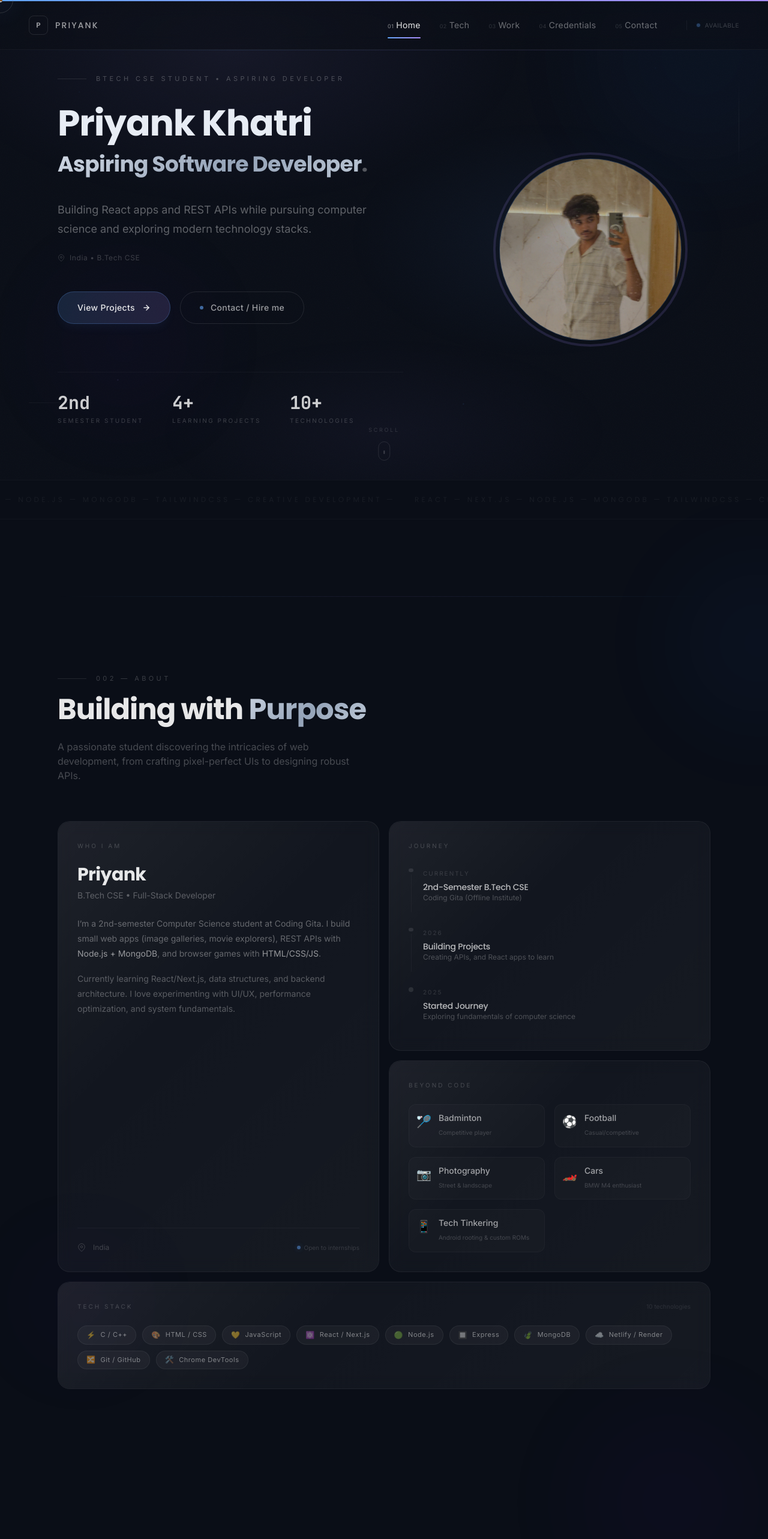
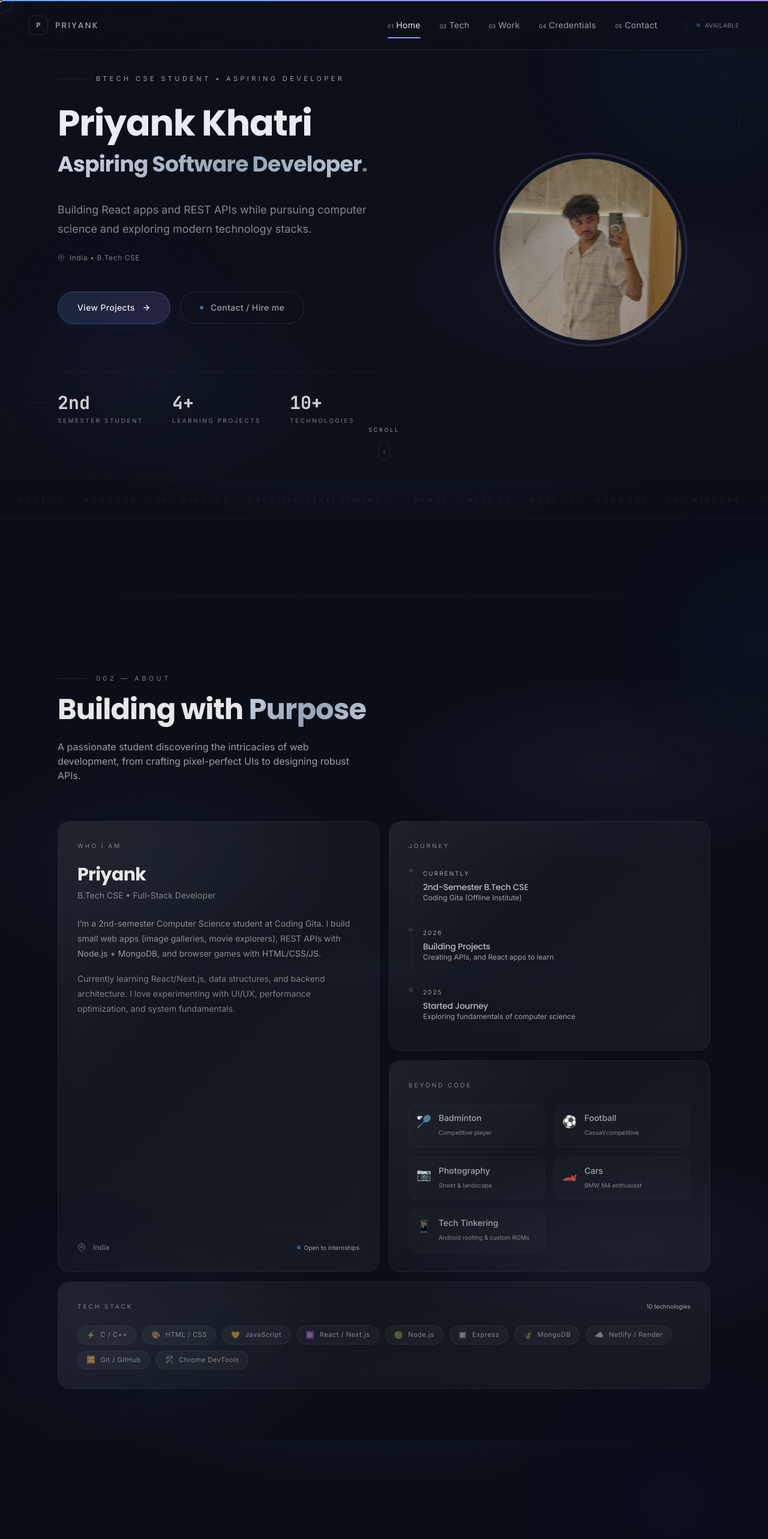
Before and after one commit to Priyankkhatri/My-Portfolio, a React (Vite) app: page / in a window 1280 px wide. Shown: the top 2566 px of the page at 60% size. Built offline with nearby package versions, Linux system fonts and the light colour scheme.

Commit message:
improved text opacity

```diff
--- a/src/index.css
+++ b/src/index.css
@@ -27,55 +27,22 @@ html {
   -moz-osx-font-smoothing: grayscale;
 }
 
+/* ── Main Background ───────────────────────────────────── */
 body {
   margin: 0;
   padding: 0;
+  /* The main dark blue colour the user requested to fix */
   background-color: #0a0e17;
   color: #e8edf5;
   font-family: 'Inter', system-ui, -apple-system, sans-serif;
   line-height: 1.6;
   overflow-x: hidden;
-}
-
-/* ── Animated Background ───────────────────────────────── */
-body::before {
-  content: '';
-  position: fixed;
-  inset: 0;
-  z-index: 0;
-  pointer-events: none;
-  background:
+  /* Add the static gradients here directly instead of animating on a pseudo-element which breaks some browsers */
+  background-image:
     radial-gradient(ellipse 80% 50% at 50% -20%, rgba(96, 165, 250, 0.08) 0%, transparent 60%),
     radial-gradient(ellipse 60% 40% at 80% 60%, rgba(167, 139, 250, 0.06) 0%, transparent 50%),
     radial-gradient(ellipse 50% 50% at 20% 80%, rgba(96, 165, 250, 0.04) 0%, transparent 50%);
-  animation: bgShift 20s ease-in-out infinite alternate;
-}
-
-@keyframes bgShift {
-  0% {
-    background:
-      radial-gradient(ellipse 80% 50% at 50% -20%, rgba(96, 165, 250, 0.08) 0%, transparent 60%),
-      radial-gradient(ellipse 60% 40% at 80% 60%, rgba(167, 139, 250, 0.06) 0%, transparent 50%),
-      radial-gradient(ellipse 50% 50% at 20% 80%, rgba(96, 165, 250, 0.04) 0%, transparent 50%);
-  }
-  33% {
-    background:
-      radial-gradient(ellipse 70% 60% at 30% 10%, rgba(167, 139, 250, 0.07) 0%, transparent 55%),
-      radial-gradient(ellipse 50% 50% at 70% 50%, rgba(96, 165, 250, 0.05) 0%, transparent 50%),
-      radial-gradient(ellipse 60% 40% at 50% 90%, rgba(167, 139, 250, 0.04) 0%, transparent 50%);
-  }
-  66% {
-    background:
-      radial-gradient(ellipse 60% 50% at 70% -10%, rgba(96, 165, 250, 0.06) 0%, transparent 55%),
-      radial-gradient(ellipse 80% 40% at 20% 40%, rgba(167, 139, 250, 0.07) 0%, transparent 55%),
-      radial-gradient(ellipse 50% 50% at 60% 90%, rgba(96, 165, 250, 0.04) 0%, transparent 50%);
-  }
-  100% {
-    background:
-      radial-gradient(ellipse 80% 50% at 40% 0%, rgba(167, 139, 250, 0.08) 0%, transparent 60%),
-      radial-gradient(ellipse 60% 40% at 90% 70%, rgba(96, 165, 250, 0.06) 0%, transparent 55%),
-      radial-gradient(ellipse 50% 50% at 10% 60%, rgba(167, 139, 250, 0.04) 0%, transparent 50%);
-  }
+  background-attachment: fixed;
 }
 
 /* ── Animated Floating Particles ──────────────────────── */
--- a/src/sections/About.jsx
+++ b/src/sections/About.jsx
@@ -105,7 +105,7 @@ export default function About() {
                 {/* Section header */}
                 <div className="flex items-center gap-4 mb-4">
                     <div className="w-12 h-px bg-white/10" />
-                    <p className="text-[11px] tracking-[0.4em] uppercase text-white/20">002 &mdash; About</p>
+                    <p className="text-[11px] tracking-[0.4em] uppercase text-white/45">002 &mdash; About</p>
                 </div>
                 <h2
                     className="text-3xl md:text-5xl font-bold mb-6 text-white/90"
@@ -113,7 +113,7 @@ export default function About() {
                 >
                     Building with <span className="text-gradient-silver">Purpose</span>
                 </h2>
-                <p className="text-sm md:text-base text-white/25 max-w-lg mb-16">
+                <p className="text-sm md:text-base text-white/60 max-w-lg mb-16">
                     A passionate student discovering the intricacies of web development,
                     from crafting pixel-perfect UIs to designing robust APIs.
                 </p>
@@ -125,30 +125,30 @@ export default function About() {
                     <TiltCard span="lg:col-span-2 lg:row-span-2" delay={0}>
                         <div className="h-full flex flex-col justify-between">
                             <div>
-                                <p className="text-[10px] tracking-[0.3em] uppercase text-white/20 mb-6">Who I Am</p>
+                                <p className="text-[10px] tracking-[0.3em] uppercase text-white/45 mb-6">Who I Am</p>
                                 <h3
                                     className="text-2xl md:text-3xl font-bold text-white/90 mb-2"
                                     style={{ fontFamily: "'Poppins', sans-serif" }}
                                 >
                                     Priyank
                                 </h3>
-                                <p className="text-sm text-white/30 mb-6">B.Tech CSE &bull; Full-Stack Developer</p>
-                                <p className="text-sm leading-[1.8] text-white/35 mb-4">
+                                <p className="text-sm text-white/45 mb-6">B.Tech CSE &bull; Full-Stack Developer</p>
+                                <p className="text-sm leading-[1.8] text-white/50 mb-4">
                                     I’m a 2nd-semester Computer Science student at Coding Gita. I build small web apps (image galleries, movie explorers), REST APIs with <span className="text-white/55">Node.js + MongoDB</span>, and browser games with <span className="text-white/55">HTML/CSS/JS</span>.
                                 </p>
-                                <p className="text-sm leading-[1.8] text-white/30">
+                                <p className="text-sm leading-[1.8] text-white/45">
                                     Currently learning React/Next.js, data structures, and backend architecture. I love experimenting with UI/UX, performance optimization, and system fundamentals.
                                 </p>
                             </div>
 
                             <div className="flex items-center gap-3 mt-8 pt-6 border-t border-white/[0.04]">
-                                <svg width="14" height="14" viewBox="0 0 24 24" fill="none" stroke="currentColor" strokeWidth="1.5" className="text-white/20">
+                                <svg width="14" height="14" viewBox="0 0 24 24" fill="none" stroke="currentColor" strokeWidth="1.5" className="text-white/45">
                                     <path d="M21 10c0 7-9 13-9 13s-9-6-9-13a9 9 0 0 1 18 0z" /><circle cx="12" cy="10" r="3" />
                                 </svg>
-                                <span className="text-xs text-white/20">India</span>
+                                <span className="text-xs text-white/45">India</span>
                                 <span className="ml-auto flex items-center gap-1.5">
                                     <span className="w-1.5 h-1.5 bg-[#60a5fa]/60 rounded-full animate-pulse-glow" />
-                                    <span className="text-[10px] text-white/15">Open to internships</span>
+                                    <span className="text-[10px] text-white/60">Open to internships</span>
                                 </span>
                             </div>
                         </div>
@@ -156,7 +156,7 @@ export default function About() {
 
                     {/* Experience Timeline */}
                     <TiltCard span="lg:col-span-2" delay={0.1}>
-                        <p className="text-[10px] tracking-[0.3em] uppercase text-white/20 mb-6">Journey</p>
+                        <p className="text-[10px] tracking-[0.3em] uppercase text-white/45 mb-6">Journey</p>
                         <div className="flex flex-col gap-5">
                             {experience.map((exp, i) => (
                                 <div key={i} className="flex gap-4 group">
@@ -165,9 +165,9 @@ export default function About() {
                                         {i < experience.length - 1 && <div className="w-px h-full bg-white/[0.04] mt-1" />}
                                     </div>
                                     <div className="pb-4">
-                                        <span className="text-[10px] tracking-[0.2em] text-white/15 uppercase">{exp.year}</span>
+                                        <span className="text-[10px] tracking-[0.2em] text-white/60 uppercase">{exp.year}</span>
                                         <h4 className="text-sm font-medium text-white/70 mt-1">{exp.title}</h4>
-                                        <p className="text-xs text-white/25 mt-0.5">{exp.desc}</p>
+                                        <p className="text-xs text-white/60 mt-0.5">{exp.desc}</p>
                                     </div>
                                 </div>
                             ))}
@@ -176,7 +176,7 @@ export default function About() {
 
                     {/* Interests Card */}
                     <TiltCard span="lg:col-span-2" delay={0.15}>
-                        <p className="text-[10px] tracking-[0.3em] uppercase text-white/20 mb-6">Beyond Code</p>
+                        <p className="text-[10px] tracking-[0.3em] uppercase text-white/45 mb-6">Beyond Code</p>
                         <div className="grid grid-cols-2 gap-4">
                             {interests.map((item, i) => (
                                 <div
@@ -186,7 +186,7 @@ export default function About() {
                                     <span className="text-xl mt-0.5">{item.icon}</span>
                                     <div>
                                         <span className="text-sm font-medium text-white/60 block">{item.label}</span>
-                                        <span className="text-[10px] text-white/20">{item.desc}</span>
+                                        <span className="text-[10px] text-white/45">{item.desc}</span>
                                     </div>
                                 </div>
                             ))}
@@ -196,8 +196,8 @@ export default function About() {
                     {/* Tech Stack — full width */}
                     <TiltCard span="lg:col-span-4" delay={0.2}>
                         <div className="flex items-start justify-between mb-6">
-                            <p className="text-[10px] tracking-[0.3em] uppercase text-white/20">Tech Stack</p>
-                            <span className="text-[10px] text-white/10">{techStack.length} technologies</span>
+                            <p className="text-[10px] tracking-[0.3em] uppercase text-white/45">Tech Stack</p>
+                            <span className="text-[10px] text-white/60">{techStack.length} technologies</span>
                         </div>
                         <div className="flex flex-wrap gap-2.5">
                             {techStack.map((tech, i) => (
--- a/src/sections/Hero.jsx
+++ b/src/sections/Hero.jsx
@@ -74,7 +74,7 @@ export default function Hero() {
                     {/* Eyebrow */}
                     <motion.div variants={fadeUp} className="flex items-center gap-4 mb-8">
                         <div className="w-12 h-px bg-white/10" />
-                        <p className="text-[11px] tracking-[0.4em] uppercase text-white/25">
+                        <p className="text-[11px] tracking-[0.4em] uppercase text-white/60">
                             BTech CSE Student &bull; Aspiring Developer
                         </p>
                     </motion.div>
@@ -94,24 +94,24 @@ export default function Hero() {
                         className="text-2xl sm:text-3xl md:text-4xl font-bold leading-[1.02] mb-10"
                         style={{ fontFamily: "'Poppins', sans-serif" }}
                     >
-                        <span className="text-gradient-silver">Aspiring Software Developer</span><span className="text-white/30">.</span>
+                        <span className="text-gradient-silver">Aspiring Software Developer</span><span className="text-white/45">.</span>
                     </motion.h2>
 
                     {/* Subtext */}
                     <motion.p
                         variants={fadeUp}
-                        className="text-base md:text-lg leading-[1.8] text-white/35 max-w-xl mb-6"
+                        className="text-base md:text-lg leading-[1.8] text-white/50 max-w-xl mb-6"
                     >
                         Building React apps and REST APIs while pursuing computer science and exploring modern technology stacks.
                     </motion.p>
 
                     {/* Location badge */}
                     <motion.div variants={fadeUp} className="flex items-center gap-2 mb-12">
-                        <svg width="12" height="12" viewBox="0 0 24 24" fill="none" stroke="currentColor" strokeWidth="1.5" className="text-white/20">
+                        <svg width="12" height="12" viewBox="0 0 24 24" fill="none" stroke="currentColor" strokeWidth="1.5" className="text-white/45">
                             <path d="M21 10c0 7-9 13-9 13s-9-6-9-13a9 9 0 0 1 18 0z" />
                             <circle cx="12" cy="10" r="3" />
                         </svg>
-                        <span className="text-xs tracking-wider text-white/20">India &bull; B.Tech CSE</span>
+                        <span className="text-xs tracking-wider text-white/45">India &bull; B.Tech CSE</span>
                     </motion.div>
 
                     {/* CTAs */}
@@ -151,7 +151,7 @@ export default function Hero() {
                                 >
                                     <AnimatedStat value={stat.num} />
                                 </span>
-                                <span className="text-[10px] tracking-[0.25em] uppercase text-white/20">
+                                <span className="text-[10px] tracking-[0.25em] uppercase text-white/45">
                                     {stat.label}
                                 </span>
                             </div>
@@ -212,7 +212,7 @@ export default function Hero() {
                 animate={{ opacity: 1, y: 0 }}
                 transition={{ delay: 4, duration: 1 }}
             >
-                <span className="text-[9px] tracking-[0.3em] text-white/15 uppercase">Scroll</span>
+                <span className="text-[9px] tracking-[0.3em] text-white/60 uppercase">Scroll</span>
                 <motion.div
                     className="w-5 h-8 border border-white/10 rounded-full flex items-start justify-center p-1.5"
                 >
--- a/src/sections/Navbar.jsx
+++ b/src/sections/Navbar.jsx
@@ -17,12 +17,12 @@ function NavLink({ item, index, active }) {
             href={item.href}
             onMouseEnter={() => setCursorVariant('hover')}
             onMouseLeave={() => setCursorVariant('default')}
-            className={`relative text-sm tracking-wide transition-colors duration-300 link-underline py-1 group ${active ? 'text-white/90' : 'text-white/40 hover:text-white/90'}`}
+            className={`relative text-sm tracking-wide transition-colors duration-300 link-underline py-1 group ${active ? 'text-white/90' : 'text-white/60 hover:text-white/90'}`}
             initial={{ opacity: 0, y: -10 }}
             animate={{ opacity: 1, y: 0 }}
             transition={{ delay: 2 + index * 0.08, duration: 0.5 }}
         >
-            <span className={`text-[9px] mr-1 transition-colors ${active ? 'text-white/50' : 'text-white/15 group-hover:text-white/30'}`}>{item.num}</span>
+            <span className={`text-[9px] mr-1 transition-colors ${active ? 'text-white/50' : 'text-white/60 group-hover:text-white/45'}`}>{item.num}</span>
             {item.label}
             {active && (
                 <motion.div
@@ -122,7 +122,7 @@ export default function Navbar() {
                                 transition={{ delay: 2.5, duration: 0.5 }}
                             >
                                 <div className="w-1.5 h-1.5 bg-[#60a5fa]/80 rounded-full animate-pulse-glow" />
-                                <span className="text-[10px] tracking-wider text-white/20 uppercase">Available</span>
+                                <span className="text-[10px] tracking-wider text-white/45 uppercase">Available</span>
                             </motion.div>
                         </div>
 
@@ -173,7 +173,7 @@ export default function Navbar() {
 
                         <nav className="flex flex-col items-center gap-6">
                             <motion.p
-                                className="text-[10px] tracking-[0.5em] uppercase text-white/15 mb-4"
+                                className="text-[10px] tracking-[0.5em] uppercase text-white/60 mb-4"
                                 initial={{ opacity: 0 }}
                                 animate={{ opacity: 1 }}
                                 transition={{ delay: 0.2 }}
@@ -197,7 +197,7 @@ export default function Navbar() {
                                         className={`flex items-center gap-4 text-3xl tracking-wide transition-colors ${activeSection === item.href ? 'text-white' : 'text-white/60 hover:text-white'}`}
                                         style={{ fontFamily: "'Poppins', sans-serif" }}
                                     >
-                                        <span className={`text-xs ${activeSection === item.href ? 'text-[#60a5fa]' : 'text-white/15'}`}>{item.num}</span>
+                                        <span className={`text-xs ${activeSection === item.href ? 'text-[#60a5fa]' : 'text-white/60'}`}>{item.num}</span>
                                         {item.label}
                                     </a>
                                 </motion.div>
@@ -211,7 +211,7 @@ export default function Navbar() {
                             animate={{ opacity: 1 }}
                             transition={{ delay: 0.5 }}
                         >
-                            <p className="text-[10px] tracking-[0.3em] text-white/10 uppercase">
+                            <p className="text-[10px] tracking-[0.3em] text-white/60 uppercase">
                                 Priyank &mdash; Portfolio 2026
                             </p>
                         </motion.div>
```
Also changed, not shown: src/components/Loader.jsx (+4 -4 lines), src/sections/Certificates.jsx (+18 -18 lines), src/sections/Contact.jsx (+15 -15 lines), src/sections/Projects.jsx (+16 -16 lines), 4 other files (tests, documents, lock files or other folders).
